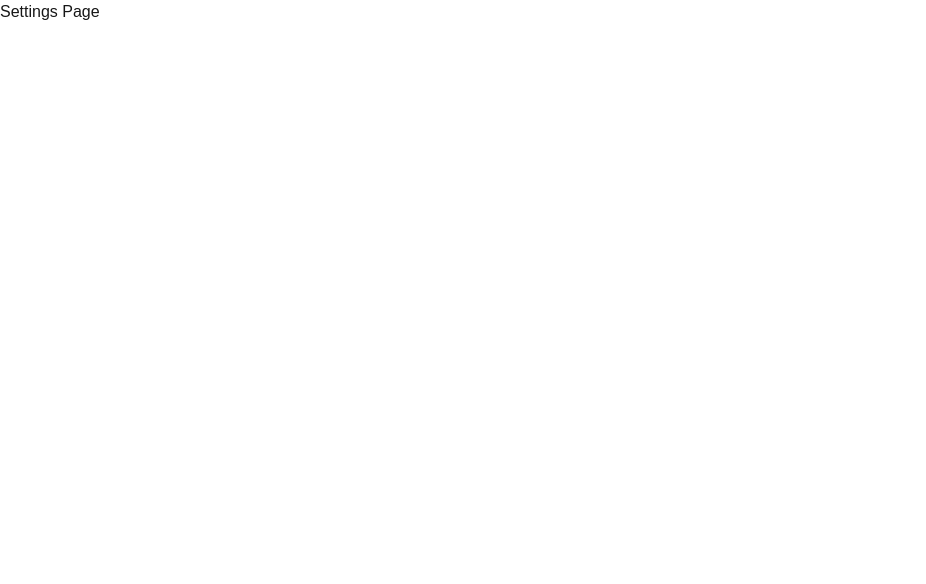
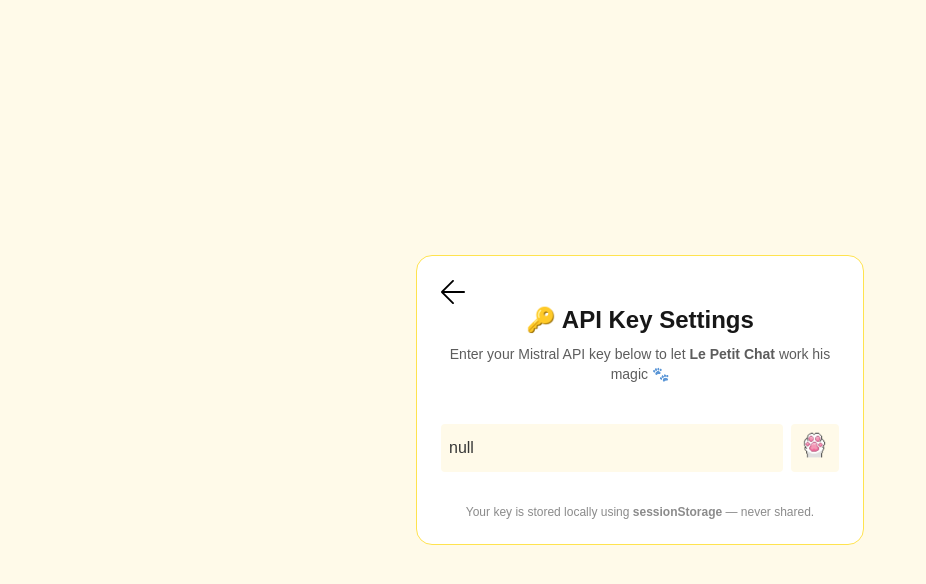
Before and after one commit to kty0/le-petit-chat, a Next.js app: page /settings in a window 1280 px wide. Shown: the top 584 px of the page, without its empty margins (0-926 px from the left). Built offline with nearby package versions, Linux system fonts and the light colour scheme.

Commit message:
feat: add setting page to change api key

```diff
--- a/src/app/chat/page.tsx
+++ b/src/app/chat/page.tsx
@@ -3,6 +3,7 @@
 import MessageInput from "./_components/messageInput";
 import { getHistory } from "./actions";
 import ChatWindows from "./_components/chatWindows";
+import Link from "next/link";
 
 export default function ChatPage() {
     const initialMessages = getHistory();
@@ -16,6 +17,13 @@
                     </div>
                 </ChatProvider>
             </Suspense>
+            <div className="fixed top-8 right-8 h-10 w-10 bg-accent hover:bg-accent-hover p-2 rounded-sm ">
+                <Link
+                    href="/settings"
+                >
+                    <img src="settings.png" alt="settings" />
+                </Link>
+            </div >
         </>
     )
 }
--- /dev/null
+++ b/src/app/settings/_components/keyInput.tsx
@@ -0,0 +1,64 @@
+'use client'
+
+import { useEffect, useRef, useState } from "react";
+
+
+
+export default function KeyInput() {
+    const divRef = useRef<HTMLDivElement>(null);
+    const formRef = useRef<HTMLFormElement>(null);
+    const [isSendable, setIsSendable] = useState(false)
+    const [saved, setSaved] = useState(false)
+
+    const handleSubmit = () => {
+        if (divRef.current && divRef.current.innerText.trim() !== "") {
+            sessionStorage.setItem("mistral_api_key", divRef.current.innerText)
+            setSaved(true)
+        } else {
+            console.log("error")
+        }
+    }
+
+    const handleInput = () => {
+
+        if (!divRef.current) return;
+
+        setIsSendable(false);
+        if (divRef.current && divRef.current.innerText.trim() === "")
+            return;
+        for (const child of Array.from(divRef.current.childNodes)) {
+            if (child.hasChildNodes()) {
+                setIsSendable(true);
+                break;
+            }
+        };
+    }
+
+    useEffect(() => {
+        if (divRef.current && typeof window !== "undefined") {
+            divRef.current.innerHTML = `<p class="w-full h-6"">${sessionStorage.getItem("mistral_api_key")}</p>`;
+        }
+    }, []);
+
+    return (
+        <div className="flex flex-col w-full items-center">
+            {saved ? <div className="text-red-500 p-4"> Your key is save, you can go back now </div> :
+                <form ref={formRef} className="flex min-w-full gap-2 items-end py-4" onSubmit={handleSubmit}>
+                    <div className="flex-1 bg-primary text-secondary py-1 px-2 min-h-12 rounded-sm hover:cursor-text content-center">
+                        <div ref={divRef}
+                            contentEditable="true"
+                            onInput={handleInput}
+                            className="outline-none border-none"
+                        >
+                        </div>
+                    </div >
+                    <button className="rounded-sm w-12 bg-accent hover:bg-accent-hover disabled:bg-primary disabled:cursor-not-allowed"
+                        type="submit"
+                        disabled={!isSendable}>
+                        <img src="/send.png" alt="Send" />
+                    </button>
+                </form>
+            }
+        </div>
+    );
+}
--- a/src/app/settings/page.tsx
+++ b/src/app/settings/page.tsx
@@ -1,4 +1,27 @@
+import Link from "next/link";
+import KeyInput from "./_components/keyInput";
 
 export default function SettingsPage() {
-    return <div>Settings Page</div>;
+    return (
+        <div className="min-h-screen flex items-center justify-center bg-primary text-foreground px-4">
+            <div className="w-full max-w-md bg-white dark:bg-background border border-accent shadow-accent-active rounded-2xl p-6">
+                <div>
+                    <Link href="/chat"><img src="/back.svg" alt="back to the chat" className="h-6 w-6 invert-0 dark:invert" /></Link>
+                </div>
+                <h1 className="text-2xl font-semibold mb-2 text-center">
+                    🔑 API Key Settings
+                </h1>
+                <p className="text-sm text-center text-foreground/70 mb-6">
+                    Enter your Mistral API key below to let <strong>Le Petit Chat</strong> work his magic 🐾
+                </p>
+
+                <div className="space-y-4">
+                    <KeyInput />
+                    <div className="text-xs text-center text-foreground/50">
+                        Your key is stored locally using <strong>sessionStorage</strong> — never shared.
+                    </div>
+                </div>
+            </div>
+        </div>
+    );
 }
```
Also changed, not shown: public/back.svg (added), public/settings.png (added).
